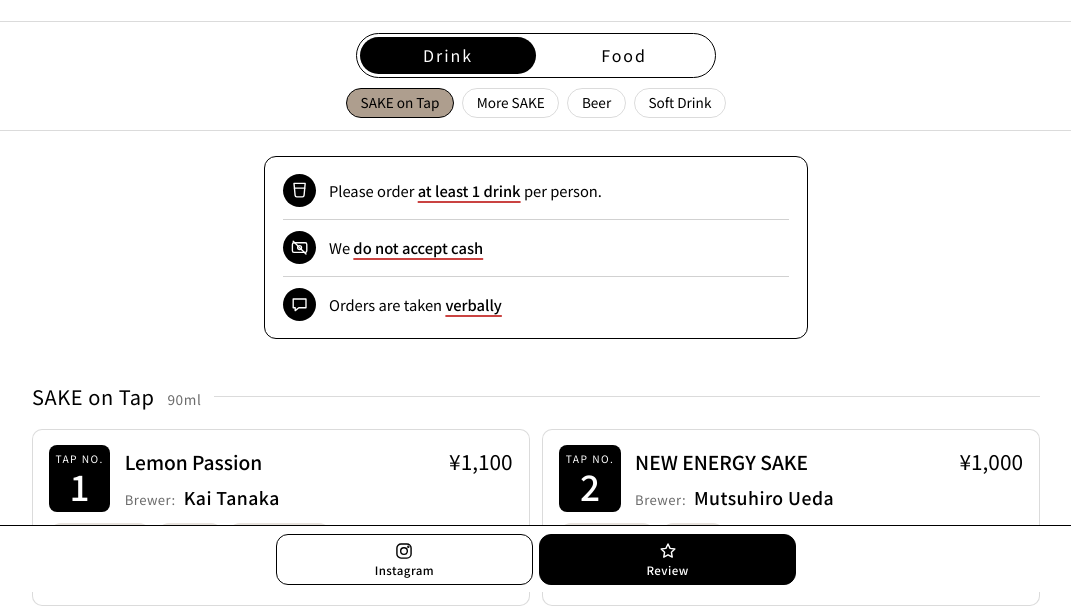
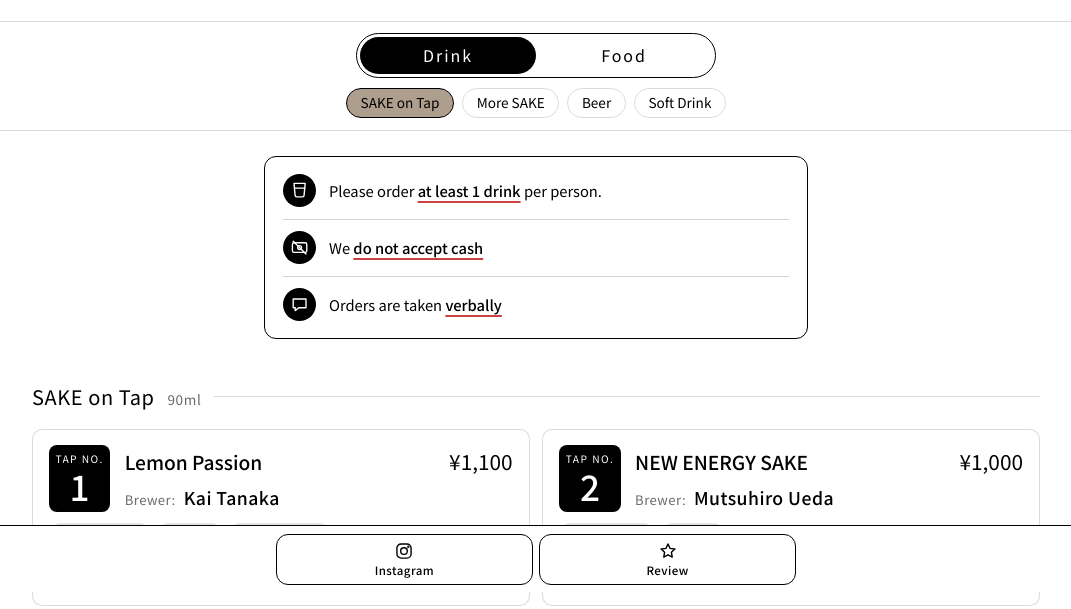
Before and after one commit to mu62/kofune-pub-order, a plain HTML site: page index.html in a window 1280 px wide. Shown: the part 208-817 px from the top of the page, without its empty margins (104-1175 px from the left). Drawn offline with nearby package versions, Linux system fonts and the light colour scheme; no server answers.

Commit message:
index.html: unify bottom bar buttons to white background
Co-Authored-By: Claude Sonnet 5.5 <noreply@anthropic.com>
Claude-Session: https://claude.ai/code/session_01FwjmQa3x5PrHr23G7VRmHU

```diff
--- a/index.html
+++ b/index.html
@@ -169,7 +169,6 @@ footer.band { margin-top: 3.5rem; background: var(--band); }
 body { padding-bottom: calc(4.6rem + env(safe-area-inset-bottom, 0px)); }
 .fbar { position: fixed; left: 0; right: 0; bottom: 0; z-index: 40; display: grid; grid-auto-flow: column; grid-auto-columns: 1fr; gap: 0.4rem; padding: 0.45rem var(--gutter-r) calc(0.45rem + env(safe-area-inset-bottom, 0px)) var(--gutter-l); background: var(--paper); border-top: 1px solid var(--ink); }
 .fbtn { position: relative; display: flex; flex-direction: column; align-items: center; justify-content: center; gap: 0.15rem; min-height: 3.2rem; padding: 0.3rem 0.2rem; border: 1px solid var(--ink); border-radius: 12px; background: var(--paper); color: var(--ink); font-size: 0.72rem; font-weight: 500; letter-spacing: 0.04em; line-height: 1.2; text-decoration: none; white-space: nowrap; -webkit-tap-highlight-color: transparent; }
-.fbtn.solid { background: var(--ink); color: var(--paper); }
 .fbtn:active { background: var(--band); color: var(--ink); }
 .fbtn svg { width: 1.25rem; height: 1.25rem; fill: none; stroke: currentColor; stroke-width: 1.7; stroke-linecap: round; stroke-linejoin: round; }
 .fdot { position: absolute; top: 0.3rem; left: calc(50% + 0.45rem); width: 0.55rem; height: 0.55rem; border-radius: 50%; background: var(--red); border: 1.5px solid var(--paper); }
@@ -572,7 +571,7 @@ body { padding-bottom: calc(4.6rem + env(safe-area-inset-bottom, 0px)); }
     }
     var ia = h("a", { class: "fbtn", href: safeUrl(S.instagram_url, DEFAULT_IG), target: "_blank", rel: "noopener noreferrer", "aria-label": L("igl") });
     ia.innerHTML = IG; ia.append(L("ig"));
-    var ra = h("a", { class: "fbtn solid", href: safeUrl(S.review_url, DEFAULT_REVIEW), target: "_blank", rel: "noopener noreferrer", "aria-label": L("rvl") });
+    var ra = h("a", { class: "fbtn", href: safeUrl(S.review_url, DEFAULT_REVIEW), target: "_blank", rel: "noopener noreferrer", "aria-label": L("rvl") });
     ra.innerHTML = ST; ra.append(L("rv"));
     bar.append(ia, ra);
   }
```
